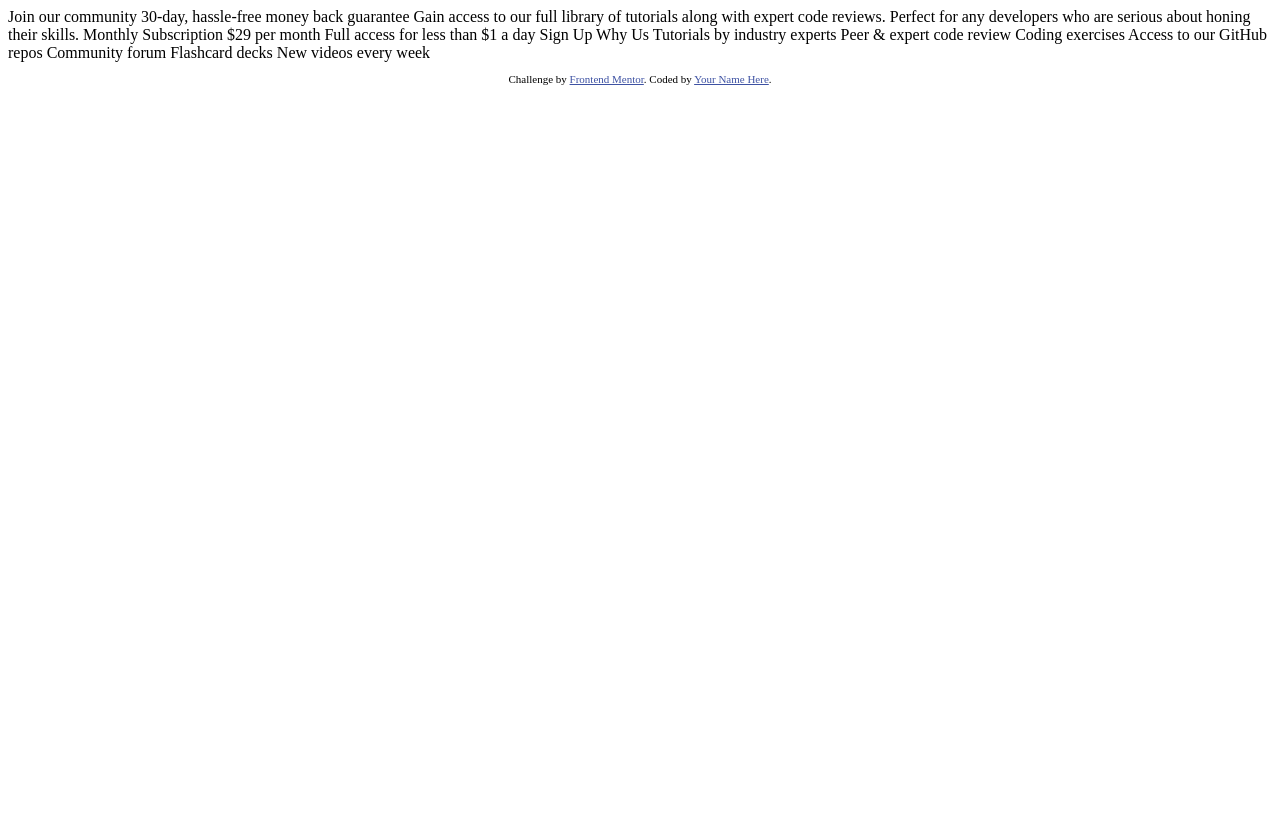
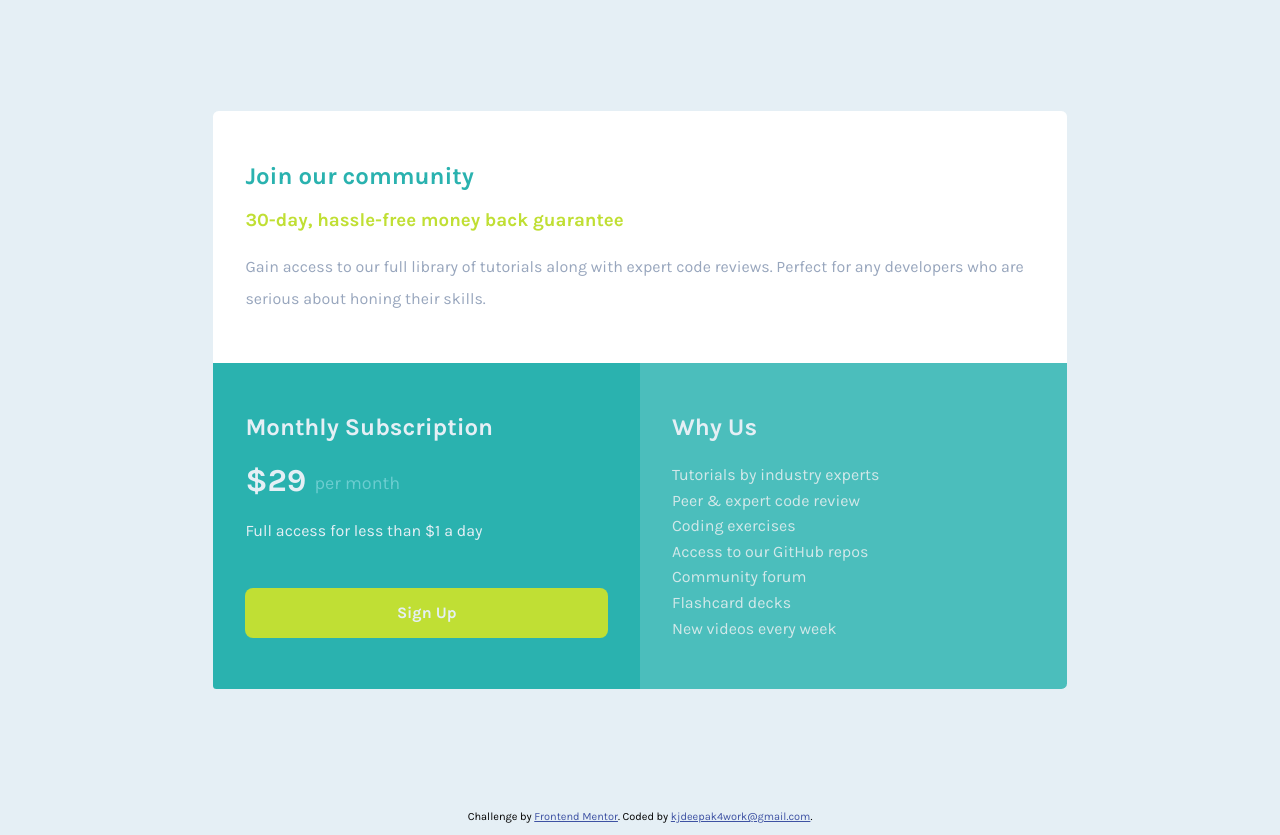
Before and after one commit to kjdeepak/Single-Price-Grid-Component, a plain HTML site: page index.html in a window 1280 px wide. Before the commit the page ends 800 px from the top, so only its background shows below. Drawn offline with Linux system fonts and the light colour scheme.

Commit message:
task complete

```diff
--- a/index.html
+++ b/index.html
@@ -1,8 +1,10 @@
 <!DOCTYPE html>
 <html lang="en">
+
 <head>
   <meta charset="UTF-8">
-  <meta name="viewport" content="width=device-width, initial-scale=1.0"> <!-- displays site properly based on user's device -->
+  <meta name="viewport" content="width=device-width, initial-scale=1.0">
+  <!-- displays site properly based on user's device -->
 
   <link rel="icon" type="image/png" sizes="32x32" href="./images/favicon-32x32.png">
 
@@ -10,41 +12,57 @@
 
   <!-- Feel free to remove these styles or customise in your own stylesheet 👍 -->
   <style>
-    .attribution { font-size: 11px; text-align: center; }
-    .attribution a { color: hsl(228, 45%, 44%); }
+    .attribution {
+      font-size: 11px;
+      text-align: center;
+    }
+
+    .attribution a {
+      color: hsl(228, 45%, 44%);
+    }
   </style>
+  <link rel="stylesheet" type="text/css" href="./styles/style.css">
 </head>
+
 <body>
-  Join our community
-
-  30-day, hassle-free money back guarantee
-
-  Gain access to our full library of tutorials along with expert code reviews.
-  Perfect for any developers who are serious about honing their skills.
-
-  Monthly Subscription
-
-  &dollar;29 per month
-
-  Full access for less than &dollar;1 a day
-
-  Sign Up
-
-  Why Us
-
-  Tutorials by industry experts
-  Peer &amp; expert code review
-  Coding exercises
-  Access to our GitHub repos
-  Community forum
-  Flashcard decks
-  New videos every week
+  <div class="super-container">
+    <div class="container container--desktop">
+      <div class="community-content">
+        <h2 class="community-content__title">Join our community</h2>
+        <h3 class="community-content__sub-title">30-day, hassle-free money back guarantee</h3>
+        <p class="community-content__body-text">Gain access to our full library of tutorials along with expert code
+          reviews.
+          Perfect for any developers who are serious about honing their skills.</p>
+      </div>
+      <div class="sub-container sub-container--desktop">
+        <div class="subscription-content">
+          <h2>Monthly Subscription</h2>
+          <h1 class="subscription-content__price">&dollar;29 <small>per month</small></h1>
+          <p>Full access for less than &dollar;1 a day</p>
+          <button type="button" value="signup" class="subscription-content__signup-button">Sign Up</button>
+        </div>
+        <div class="why-us-content">
+          <h2>Why Us</h2>
+          <ul>
+            <li>Tutorials by industry experts</li>
+            <li>Peer &amp; expert code review</li>
+            <li>Coding exercises</li>
+            <li>Access to our GitHub repos</li>
+            <li>Community forum</li>
+            <li>Flashcard decks</li>
+            <li>New videos every week</li>
+          </ul>
+        </div>
+      </div>
+    </div>
+  </div>
 
   <footer>
     <p class="attribution">
       Challenge by <a href="https://www.frontendmentor.io?ref=challenge" target="_blank">Frontend Mentor</a>.
-      Coded by <a href="#">Your Name Here</a>.
+      Coded by <a href="#">kjdeepak4work@gmail.com</a>.
     </p>
   </footer>
 </body>
+
 </html>
--- /dev/null
+++ b/styles/style.css
@@ -0,0 +1,123 @@
+@import './normalize.css';
+@import url('https://fonts.googleapis.com/css2?family=Karla:ital,wght@0,400;0,700;1,400&display=swap');
+:root{
+    --Cyan: hsl(179, 62%, 43%);
+    --Cyan-light: hsl(179, 47%, 52%);
+    --Cyan-lighter:hsl(182, 52%, 62%);
+    --Bright-Yellow: hsl(71, 73%, 54%);
+    --Light-Gray: hsl(204, 43%, 93%);
+    --Grayish-Blue: hsl(218, 22%, 67%);
+    --Grayish-Cyan :hsl(185, 35%, 87%);;
+
+    --custom-border-radius: 0.35em;
+}
+
+html{
+    font-size: 62.5%;
+}
+
+body{
+    font-family: 'Karla', sans-serif;
+    font-size: 1.6rem;
+    background-color: var(--Light-Gray);
+}
+.super-container{
+    display: flex;
+    flex-direction: column;
+    justify-content: center;
+    align-items: center;
+    min-height: 100vh;
+}
+.container{
+    border-radius: var(--custom-border-radius);
+    width: 86.66vw;
+    margin-top: 5vh;
+    margin-bottom: 5vh;
+}
+.community-content{
+    padding: 2em;
+    background-color: #ffffff;
+    border-top-left-radius: var(--custom-border-radius);
+    border-top-right-radius: var(--custom-border-radius);
+
+}
+
+.community-content__title{
+    color: var(--Cyan);
+}
+
+.community-content__sub-title{
+    color: var(--Bright-Yellow);
+}
+
+.community-content__body-text{
+    color: var(--Grayish-Blue);
+    line-height: 2;
+}
+
+.sub-container{
+    display: flex;
+    flex-direction: column;
+}
+
+.subscription-content{
+    background-color: var(--Cyan);
+    color: var(--Light-Gray);
+    padding: 2em;
+}
+
+.subscription-content__price small{
+    font-weight: 400;
+    font-size: 1.8rem;
+    vertical-align: middle;
+    color: var(--Cyan-lighter);
+}
+
+.subscription-content__signup-button{
+    width: 100%;
+    background-color: var(--Bright-Yellow);
+    color: var(--Light-Gray);
+    border: none;
+    border-radius: 0.5em;
+    padding: 1em;
+    font-weight: 700;
+    margin-top: 2em;
+    outline: none;
+}
+
+.why-us-content{
+    background-color: var(--Cyan-light);
+    color: var(--Light-Gray);
+    padding: 2em;
+    border-bottom-left-radius: var(--custom-border-radius);
+    border-bottom-right-radius: var(--custom-border-radius);
+}
+
+.why-us-content ul{
+    list-style: none;
+    padding: 0;
+    line-height: 1.6;
+    color: var(--Grayish-Cyan);
+}
+
+@media(min-width: 769px){
+    .container--desktop{
+    width: 66.66vw;
+    }
+    .sub-container--desktop{
+        flex-direction: row;
+        flex-grow: 1;
+    }
+
+    .subscription-content{
+        flex: 1;
+        border-bottom-left-radius: 0.35rem;
+    }
+
+    .why-us-content{
+        flex: 1;
+        border-bottom-left-radius: 0;
+        border-bottom-right-radius: var(--custom-border-radius);
+
+    }
+}
```
Also changed, not shown: styles/normalize.css (added).
